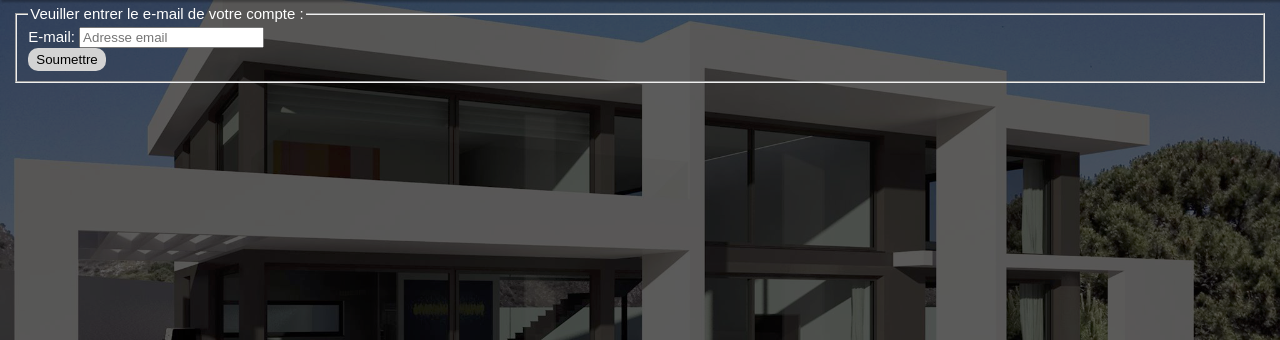
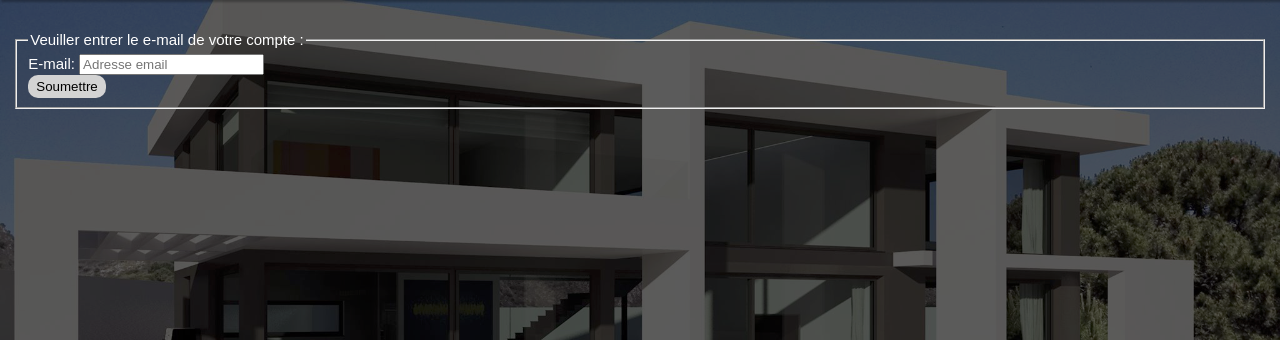
Before and after one commit to Kurokuni/g7domotique, a PHP site: page /g7domotique/Vue/VueMotDePasseOubli.php in a window 1280 px wide. Shown: the part 100-440 px from the top of the page. Run offline with PHP 8.4, Linux system fonts and the light colour scheme.

Commit message:
Changement de la box

```diff
--- a/Vue/VueMotDePasseOubli.php
+++ b/Vue/VueMotDePasseOubli.php
@@ -18,7 +18,7 @@ if(!isset($_SESSION['connexion'])){
 <?php
 require ('../CSS/Header_Deconnecte.php');
 ?>
-<div class="MdpOublie">
+<div style="margin-top: 10%" class="MdpOublie">
 <form action='../Controleur/ControleurMotDePasseOubli.php' method='post'>
     <fieldset>
         <legend>Veuiller entrer le e-mail de votre compte :</legend>
```
